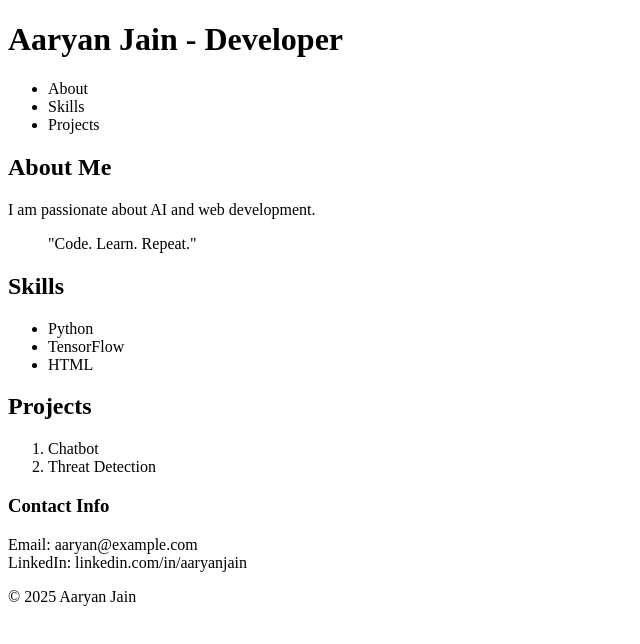
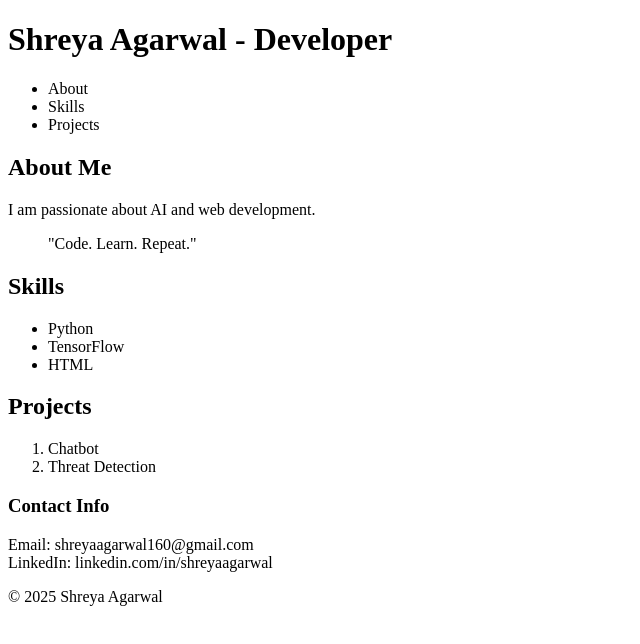
Before and after one commit to shery1010/Frontend-Dev, a plain HTML site: page Q15_Portfolio.html in a window 1280 px wide. Shown: the whole page, without its empty margins (0-640 px from the left). Drawn offline with Linux system fonts and the light colour scheme.

Commit message:
Update Q15_Portfolio.html

```diff
--- a/Q15_Portfolio.html
+++ b/Q15_Portfolio.html
@@ -1,14 +1,14 @@
 <!DOCTYPE html>
 <html lang="en">
-<head><meta charset="utf-8"><title>Portfolio - Aaryan Jain</title></head>
+<head><meta charset="utf-8"><title>Portfolio - Shreya Agarwal</title></head>
 <body>
-<header><h1>Aaryan Jain - Developer</h1></header>
+<header><h1>Shreya Agarwal - Developer</h1></header>
 <nav><ul><li>About</li><li>Skills</li><li>Projects</li></ul></nav>
 <main>
 <section><h2>About Me</h2><p>I am passionate about AI and web development.</p><blockquote>"Code. Learn. Repeat."</blockquote></section>
 <section><h2>Skills</h2><ul><li>Python</li><li>TensorFlow</li><li>HTML</li></ul></section>
 <section><h2>Projects</h2><ol><li>Chatbot</li><li>Threat Detection</li></ol></section>
 </main>
-<aside><h3>Contact Info</h3><p>Email: aaryan@example.com<br>LinkedIn: linkedin.com/in/aaryanjain</p></aside>
-<footer><p>&copy; 2025 Aaryan Jain</p></footer>
+<aside><h3>Contact Info</h3><p>Email: shreyaagarwal160@gmail.com<br>LinkedIn: linkedin.com/in/shreyaagarwal</p></aside>
+<footer><p>&copy; 2025 Shreya Agarwal</p></footer>
 </body></html>
```
